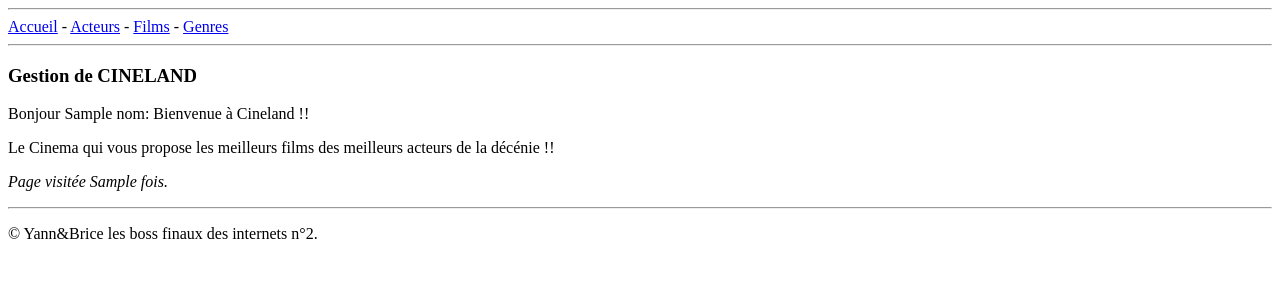
After one commit to YannFlipo/Cineland, a Symfony app: template templates/accueil.html.twig in a window 1280 px wide. The commit adds this page. Shown: the top 300 px of the page. Run offline with Twig, Linux system fonts and the light colour scheme; the template is opened without the code that fills it: most values are stand-ins (such as "Sample title", 1, 10 or a date in 2020); some libraries are stand-ins or nearby versions.

Commit message:
ajout d'une navigation persistante entre les pages et d'un accueil

```diff
--- a/config/routes.yaml
+++ b/config/routes.yaml
@@ -46,3 +46,8 @@ genre_edit:
 genre_delete:
   path: /genre_delete/{id}
   controller: App\Controller\GenreController::delete
+accueil:
+  path: /accueil/{nom}
+  controller: App\Controller\BaseController::accueil
+  defaults:
+      nom: ""
--- /dev/null
+++ b/templates/accueil.html.twig
@@ -0,0 +1,12 @@
+{% extends "base.html.twig" %}
+
+{% block titre %}
+	{{ parent() }} : Accueil
+{% endblock %}
+
+{% block contenu %}
+	<h3>Gestion de CINELAND</h3>
+	<p>Bonjour {{ nom }}: Bienvenue à Cineland !!</p>
+	<p>Le Cinema qui vous propose les meilleurs films des meilleurs acteurs de la décénie !!</p>
+	<p><i>Page visitée {{ nbreFois }} fois.</i></p>
+{% endblock %}
--- a/templates/base.html.twig
+++ b/templates/base.html.twig
@@ -2,11 +2,28 @@
 <html>
     <head>
         <meta charset="UTF-8">
-        <title>{% block title %}Welcome!{% endblock %}</title>
+        <title>{% block title %}Cineland !!{% endblock %}</title>
         {% block stylesheets %}{% endblock %}
     </head>
     <body>
-        {% block body %}{% endblock %}
+    	<div id="navigation" >
+    		<hr />
+	 			<a href="{{ path('accueil') }}">Accueil</a>
+	 			- <a href="{{ path('acteur_index') }}">Acteurs</a>
+	 			- <a href="{{ path('film_index') }}">Films</a>
+	 			- <a href="{{ path('genre_index') }}">Genres</a>
+			<hr />
+		</div>
+
+        {% block body %}
+        	<div id="contenu" >
+	 			{% block contenu %}{% endblock %}
+			</div>
+			<hr />
+			<div id="pied_de_page" >
+				<p>&copy; Yann&Brice les boss finaux des internets n°2.</p>
+			</div>
+		{% endblock %}
         {% block javascripts %}{% endblock %}
     </body>
 </html>
```
Also changed, not shown: src/Controller/BaseController.php (added, +15 -0 lines).
